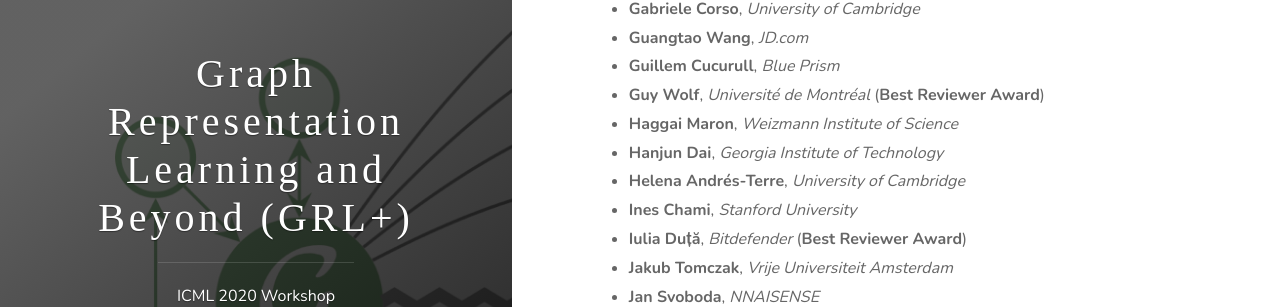
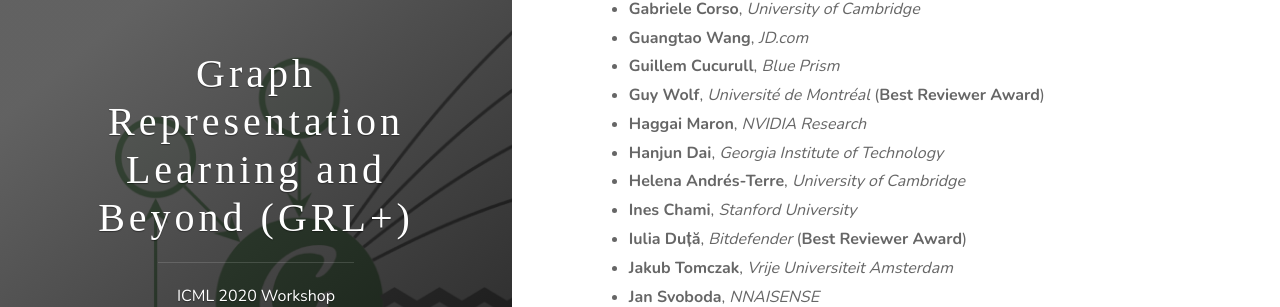
Before and after one commit to grlplus/grlplus.github.io, a Jekyll site: the page built from pcom.md, in a window 1280 px wide and 900 px high, scrolled down 1117 px. Shown: the part 147-454 px from the top of the window. Built offline with Jekyll 4.4.1, drawn with Linux system fonts in a browser that asks for light colours; some web fonts are replaced.

Commit message:
Update pcom.md

```diff
--- a/pcom.md
+++ b/pcom.md
@@ -47,7 +47,7 @@ permalink: /pcom/
 - **Guangtao Wang**, *JD.com*
 - **Guillem Cucurull**, *Blue Prism*
 - **Guy Wolf**,	*Université de Montréal* (**Best Reviewer Award**)
-- **Haggai Maron**,	*Weizmann Institute of Science*
+- **Haggai Maron**,	*NVIDIA Research*
 - **Hanjun Dai**,	*Georgia Institute of Technology*
 - **Helena Andrés-Terre**,	*University of Cambridge*
 - **Ines Chami**, *Stanford University*
```
